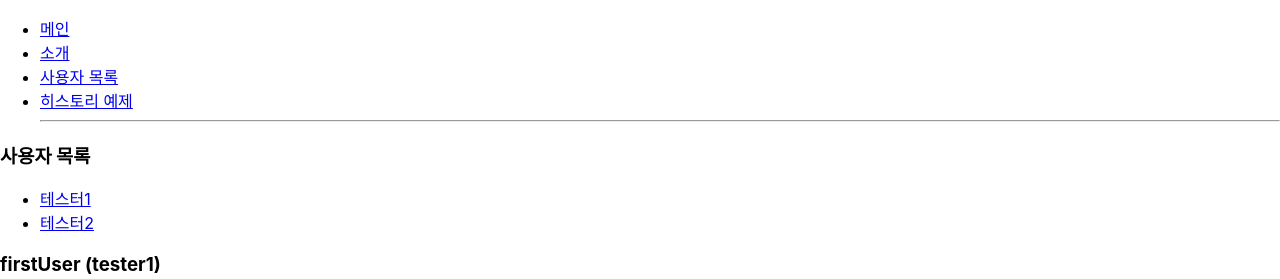
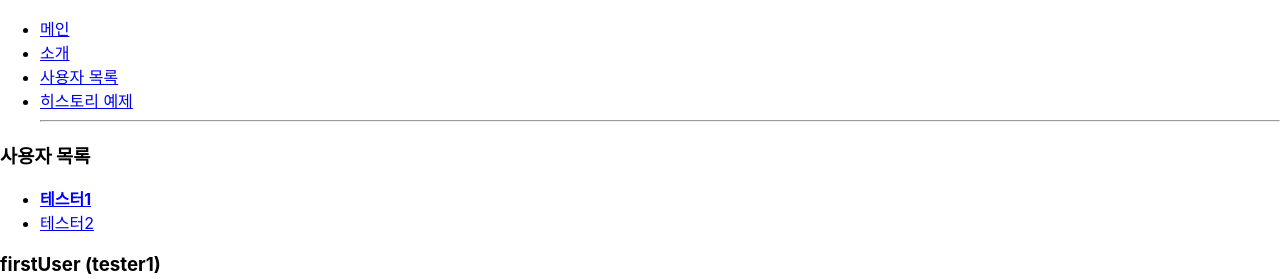
Before and after one commit to Seung8/react-router, a React (Create React App) app: page /profiles/firstUser in a window 1280 px wide. Shown: the top 279 px of the page. Built offline with nearby package versions, Linux system fonts and the light colour scheme.

Commit message:
- NavLink : 특정 경로에서 특정 작업(스탕ㄹ 지정, 클래스 지정 등)을 수행

```diff
--- a/src/Profiles.js
+++ b/src/Profiles.js
@@ -1,6 +1,6 @@
 import React from "react";
 import Profile from "./Profile";
-import { Link, Route } from "react-router-dom";
+import { NavLink, Route } from "react-router-dom";
 
 function Profiles() {
   return (
@@ -8,10 +8,23 @@ function Profiles() {
       <h3>사용자 목록</h3>
       <ul>
         <li>
-          <Link to="/profiles/firstUser">테스터1</Link>
+          {/* 현재 주소와 일치하는 경우 특정 작업(스타일 지정, 클래스 지정 등)을 수행 */}
+          <NavLink
+            to="/profiles/firstUser"
+            activeStyle={{ color: "blue", fontWeight: "bold" }}
+            activeClassName="selected"
+          >
+            테스터1
+          </NavLink>
         </li>
         <li>
-          <Link to="/profiles/secondUser">테스터2</Link>
+          <NavLink
+            to="/profiles/secondUser"
+            activeStyle={{ color: "blue", fontWeight: "bold" }}
+            activeClassName="selected"
+          >
+            테스터2
+          </NavLink>
         </li>
       </ul>
       <Route
```
